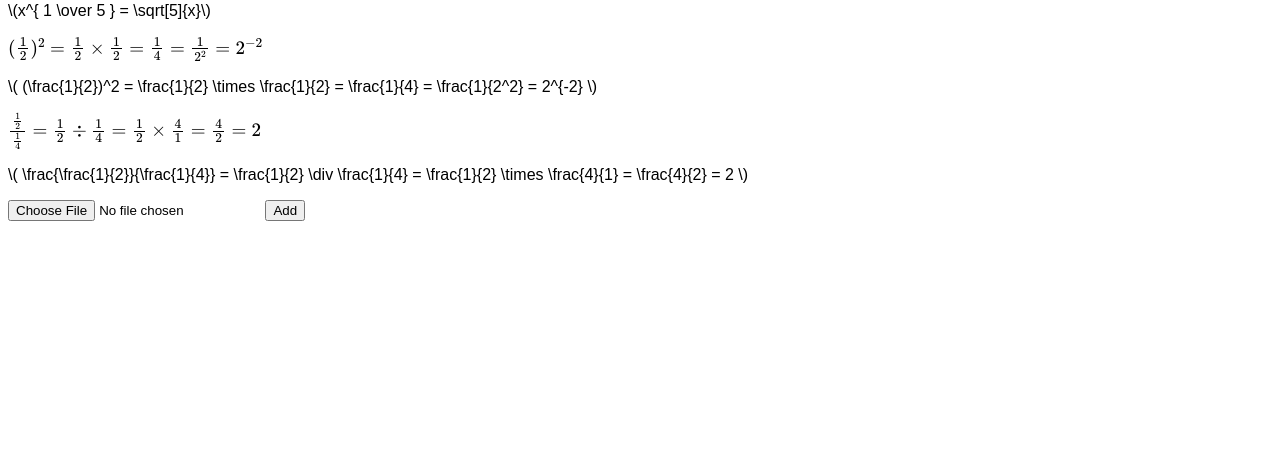
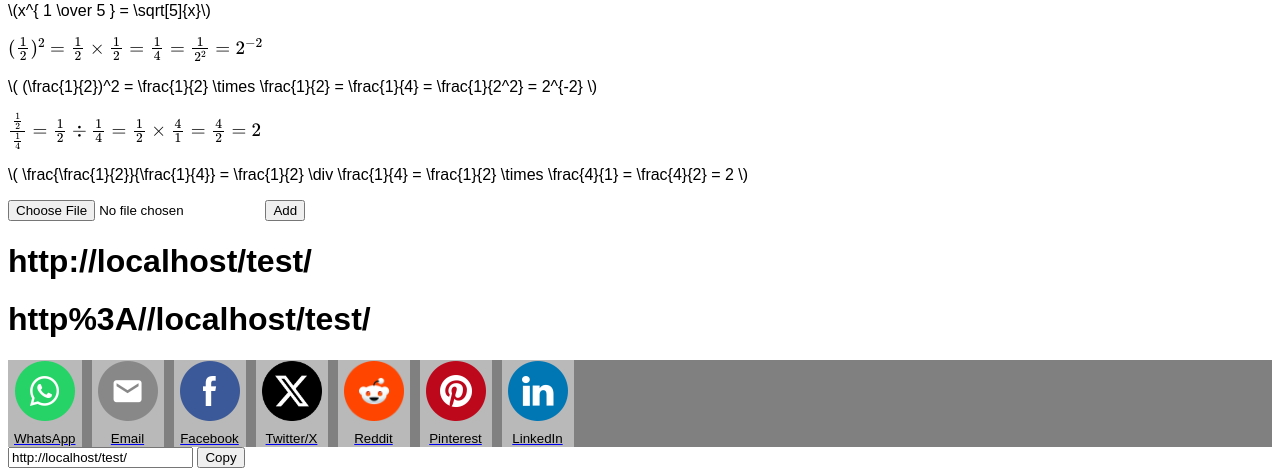
Before and after one commit to Sho-Wadamori/Flashcard, a Flask app: page /test/ in a window 1280 px wide; the page is wider, and only the part inside the window is pictured. Shown: the part 2137-2613 px from the top of that part. Before the commit the page ends 2358 px from the top of that part, so only its background shows below. Run offline with Flask 3, Linux system fonts and the light colour scheme; data comes from the database, SQL or seed files in the repository; data that the repository does not hold is empty.

Commit message:
began testing sharing function

```diff
--- a/app.py
+++ b/app.py
@@ -936,10 +936,9 @@ def test():
         sql1 = """
                 SELECT Flashcards.card_question,
                 Flashcards.card_answer, Decks.deck_name
-                FROM Flashcards, Decks
-                WHERE card_userID = ?;
+                FROM Flashcards, Decks;
             """
-        card_list = query_db(sql1, (userID(),))
+        card_list = query_db(sql1)
         return render_template("test.html", card_list=card_list)
 
 
--- a/templates/test.html
+++ b/templates/test.html
@@ -237,6 +237,89 @@ function filterFunction() {
 <!-- <h1>a<sub>1234567890-=qwertyuiop[]\asdfghjkl;'zxcvbnm,./</sub>a</h1>
 <h1>a<sup>1234567890-=qwertyuiop[]\asdfghjkl;'zxcvbnm,./</sup>a</h1> -->
 
+<h1>{{ request.url }}</h1>
+<h1>{{ request.url | urlencode }}</h1>
+
+
+
+
+{% set message = "Check out my deck!%0A" ~ request.url | urlencode %}
+
+<div class="share">
+  <a href="https://api.whatsapp.com/send/?text={{ message }}" target="_blank">
+    <button>
+      <img src="{{ url_for('static', filename='assets/whatsapp.png') }}" alt="whatsapp logo"></img>
+      WhatsApp
+    </button>
+  </a>
+  <a href="mailto:?subject=Check out this deck!&body={{ message }}" target="_blank">
+    <button>
+      <img src="{{ url_for('static', filename='assets/email.png') }}" alt="email logo"></img>
+      Email
+    </button>
+  </a>
+  <a href="https://www.facebook.com/sharer/sharer.php?u={{ request.url | urlencode }}" target="_blank">
+    <button>
+      <img src="{{ url_for('static', filename='assets/facebook.png') }}" alt="facebook logo"></img>
+      Facebook
+    </button>
+  </a>
+  <a href="https://twitter.com/intent/tweet?text={{ message }}" target="_blank">
+    <button>
+      <img src="{{ url_for('static', filename='assets/twitter.png') }}" alt="twitter logo"></img>
+      Twitter/X
+    </button>
+  </a>
+  <a href="https://www.reddit.com/submit?url={{ request.url | urlencode }}&title={{ 'Check out my deck!' | urlencode }}" target="_blank">
+    <button>
+      <img src="{{ url_for('static', filename='assets/reddit.png') }}" alt="reddit logo"></img>
+      Reddit
+    </button>
+  </a>
+  <a href="https://pinterest.com/pin/create/button/?url={{ request.url | urlencode }}&description={{ 'Check out my deck!' | urlencode }}" target="_blank">
+    <button>
+      <img src="{{ url_for('static', filename='assets/pinterest.png') }}" alt="pinterest logo"></img>
+      Pinterest
+    </button>
+  </a>
+  <a href="https://www.linkedin.com/sharing/share-offsite/?url={{ request.url | urlencode }}" target="_blank">
+    <button>
+      <img src="{{ url_for('static', filename='assets/linkedin.png') }}" alt="linkedin logo"></img>
+      LinkedIn
+    </button>
+  </a>
+</div>
+
+<input type="text" id="text" value="{{ request.url }}" readonly>
+<button onclick="navigator.clipboard.writeText(document.getElementById('text').value);">Copy</button>
+
+<style>
+  .share {
+    display: flex;
+    gap: 10px;
+    background-color: grey;
+  }
+
+  .share button {
+    border: none;
+    background: none;
+    cursor: pointer;
+    display: flex;
+    align-items: center;
+    justify-content: center;
+    gap: 10px;
+    background-color: rgb(185, 185, 185);
+    flex-direction: column;
+  }
+
+  .share img {
+    width: 60px;
+    height: 60px;
+  }
+</style>
+
+
+
 
 <script>
 
```
Also changed, not shown: static/assets/email.png (added), static/assets/facebook.png (added), static/assets/linkedin.png (added), static/assets/pinterest.png (added), static/assets/reddit.png (added), static/assets/twitter.png (added), static/assets/whatsapp.png (added).
